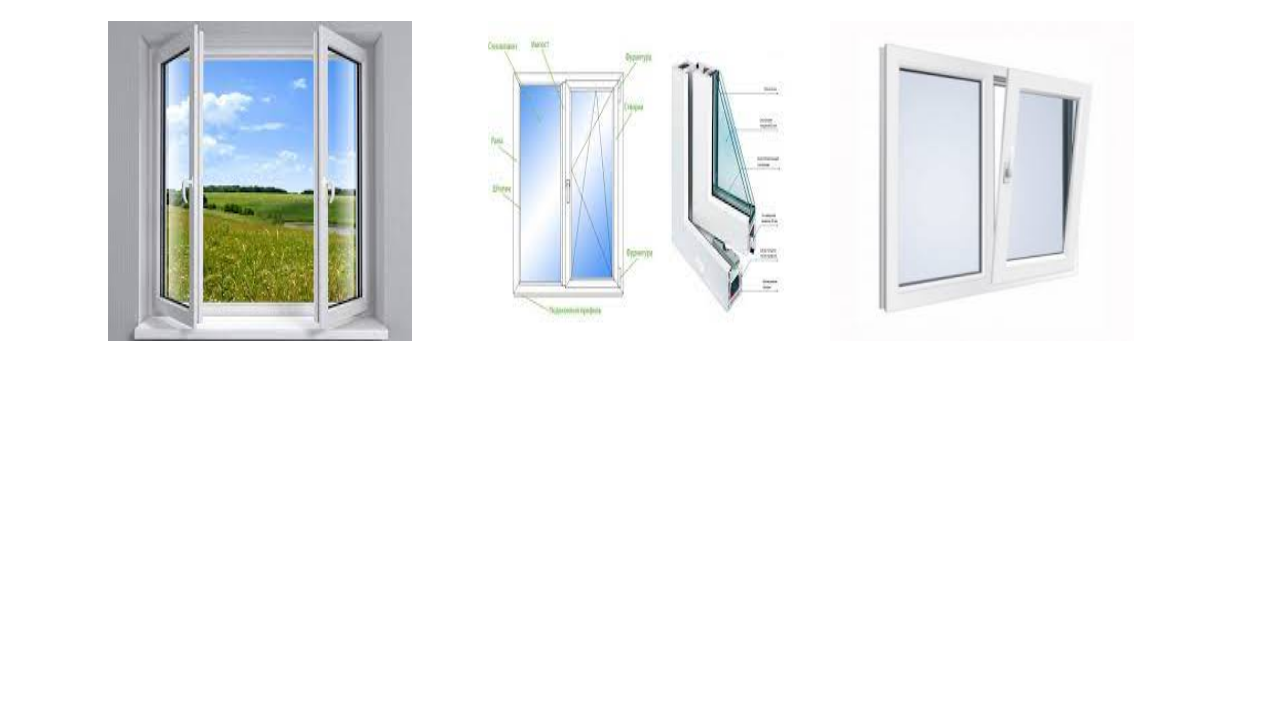
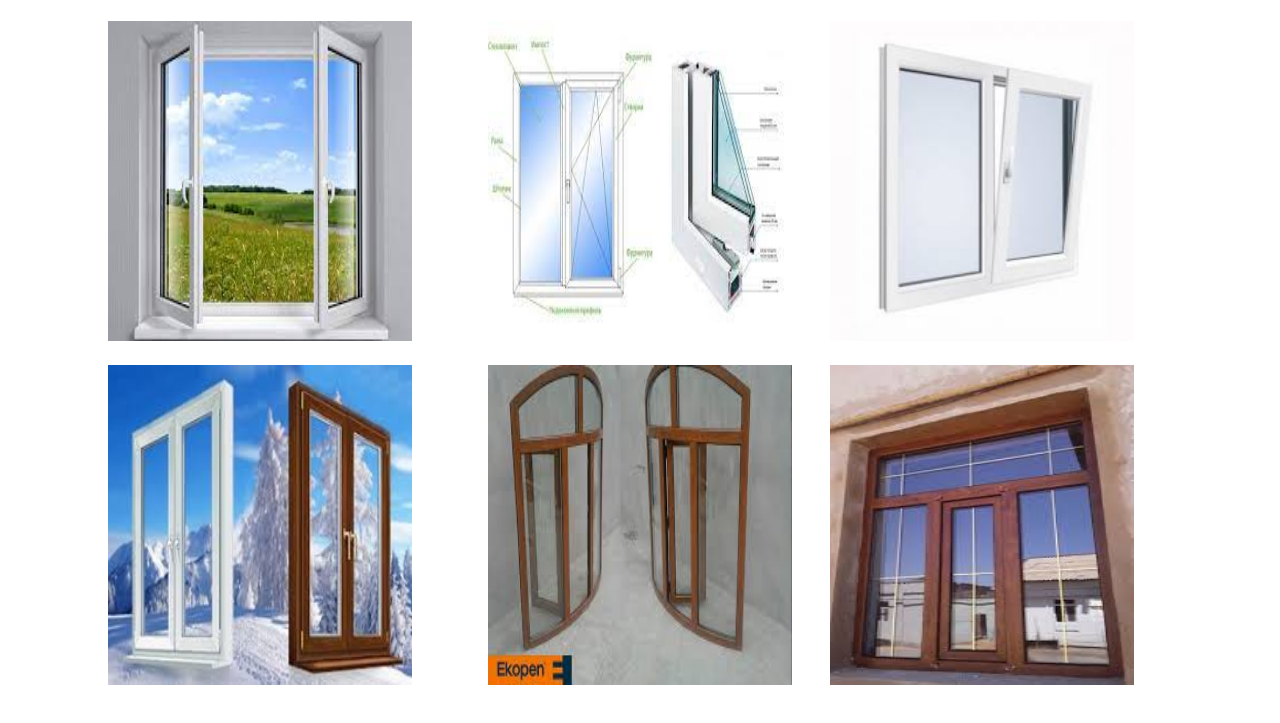
Before and after one commit to BakhtiyDeveloper/My-work-and-my-hobby, a plain HTML site: page produksiya.html in a window 1280 px wide. Shown: the part 883-1606 px from the top of the page. Before the commit the page ends 1272 px from the top, so only its background shows below. Drawn offline with nearby package versions, Linux system fonts and the light colour scheme.

Commit message:
create-main-page

```diff
--- a/produksiya.html
+++ b/produksiya.html
@@ -76,6 +76,15 @@
             <div class="cil-lg-4 mt-4">
                 <img src="пвх5.jpg" class="rounded-fluid" width="304" height="320" />
             </div>
+            <div class="col-lg-4 mt-4">
+                <img src="пвх6.jpg" class="rounded-fluid" width="304" height="320" />
+            </div>
+            <div class="col-lg-4 mt-4">
+                <img src="пвх7.jpg" class="rounded-fluid" width="304" height="320" />
+            </div>
+            <div class="cil-lg-4 mt-4">
+                <img src="пвх8.jpg" class="rounded-fluid" width="304" height="320" />
+            </div>
         </div>
     </div>
 </body>
```
Also changed, not shown: index.html (+7 -6 lines), пвх7.jpg (added), пвх8.jpg (added).
